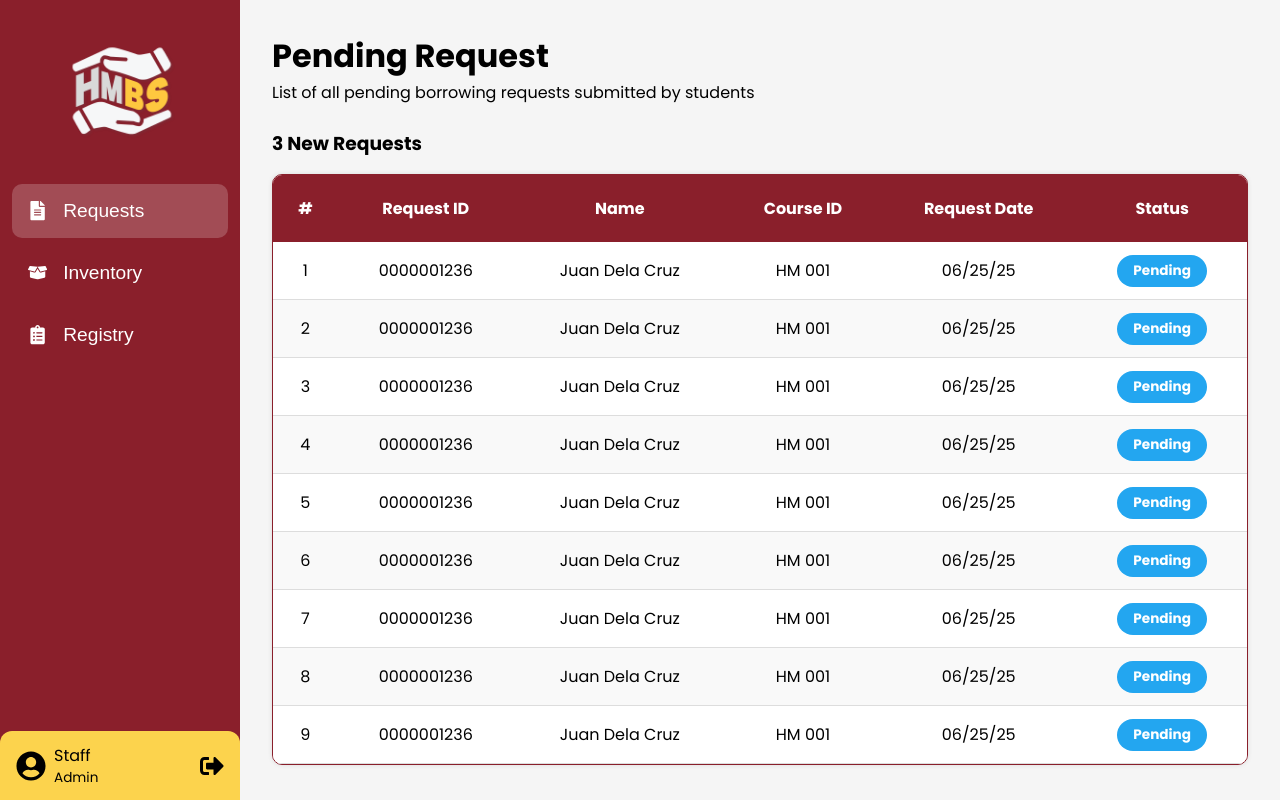
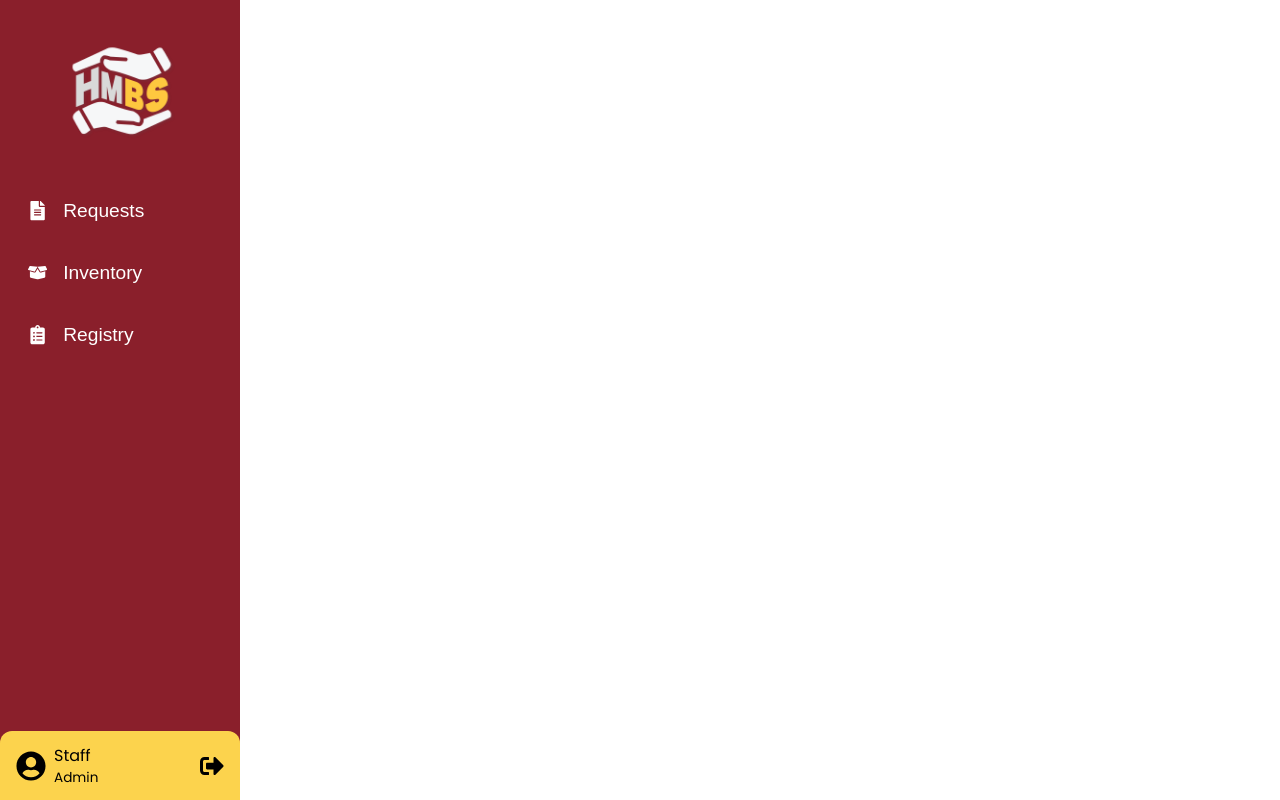
Before and after one commit to yukikaiden/hmbs-frontend-draft, a React (Vite) app in the folder borrowing-system/: page /inventory in a window 1280 px wide. Built offline with nearby package versions, Linux system fonts and the light colour scheme.

Commit message:
Added Components - Sidebar

```diff
--- a/borrowing-system/src/App.jsx
+++ b/borrowing-system/src/App.jsx
@@ -8,11 +8,12 @@ import Homepage from './pages/Homepage';
 import RequestAdminPage from "./pages/RequestAdminPage";
 import RequestInstructorPage from "./pages/RequestInstructorPage";
 import RequestDetailsAdmin from "./pages/RequestDetailsAdmin";
+import Sidebar from "./components/Sidebar";
 
 function App() {
     return (
         <div>
-            <RequestInstructorPage />
+            <Sidebar />
         </div>
     );
 }
--- /dev/null
+++ b/borrowing-system/src/components/Sidebar.jsx
@@ -0,0 +1,118 @@
+import React from 'react';
+import { FaUserCircle, FaFileAlt, FaBoxOpen, FaClipboardList, FaSignOutAlt } from 'react-icons/fa';
+import hmbsLogoWhite from '../assets/hmbs-logo-white.png';
+
+const Sidebar = ({ activePage, onLogout }) => {
+  const styles = {
+    sidebar: {
+      position: 'fixed',
+      top: 0,
+      left: 0,
+      width: '240px',
+      height: '100vh',
+      backgroundColor: '#8A1F2B',
+      color: 'white',
+      display: 'flex',
+      flexDirection: 'column',
+      justifyContent: 'space-between',
+      padding: '2rem 0rem 0rem 0rem',
+      zIndex: 1000,
+    },
+    logo: {
+      width: '120px',
+      marginBottom: '2rem',
+    },
+    navContainer: {
+      display: 'flex',
+      flexDirection: 'column',
+      alignItems: 'center',
+      width: '100%',
+    },
+    navButton: {
+      backgroundColor: 'transparent',
+      border: 'none',
+      padding: '1rem',
+      borderRadius: '10px',
+      color: 'white',
+      textAlign: 'left',
+      cursor: 'pointer',
+      fontSize: '1.2rem',
+      display: 'flex',
+      alignItems: 'center',
+      gap: '1rem',
+      width: '90%',
+      justifyContent: 'left',
+      marginBottom: '0.5rem',
+      transition: 'background-color 0.2s ease',
+    },
+    navActive: {
+      backgroundColor: 'rgba(255,255,255,0.2)',
+    },
+    sidebarBottom: {
+      backgroundColor: '#FCD34D',
+      color: 'black',
+      padding: '0.75rem 1rem',
+      borderRadius: '12px 12px 0 0',
+      display: 'flex',
+      alignItems: 'center',
+      justifyContent: 'space-between',
+    },
+    userInfo: {
+      display: 'flex',
+      alignItems: 'center',
+      gap: '0.5rem',
+    },
+    logoutIcon: {
+      cursor: 'pointer',
+      fontSize: '1.5rem',
+    },
+  };
+
+  const navItems = [
+    { name: 'Requests', icon: <FaFileAlt />, id: 'requests' },
+    { name: 'Inventory', icon: <FaBoxOpen />, id: 'inventory' },
+    { name: 'Registry', icon: <FaClipboardList />, id: 'registry' },
+  ];
+
+  return (
+    <aside style={styles.sidebar}>
+      <div style={styles.navContainer}>
+        <img src={hmbsLogoWhite} alt="HMBS Logo" style={styles.logo} />
+
+        {navItems.map((item) => (
+          <button
+            key={item.id}
+            style={{
+              ...styles.navButton,
+              ...(activePage === item.id ? styles.navActive : {}),
+            }}
+            onMouseEnter={(e) => (e.currentTarget.style.backgroundColor = 'rgba(255,255,255,0.2)')}
+            onMouseLeave={(e) => {
+              if (activePage !== item.id) e.currentTarget.style.backgroundColor = 'transparent';
+            }}
+          >
+            {item.icon}
+            {item.name}
+          </button>
+        ))}
+      </div>
+
+      <div style={styles.sidebarBottom}>
+        <div style={styles.userInfo}>
+          <FaUserCircle size={30} />
+          <div>
+            <div>Staff</div>
+            <div style={{ fontSize: '0.85rem' }}>Admin</div>
+          </div>
+        </div>
+        <FaSignOutAlt
+          style={styles.logoutIcon}
+          onClick={onLogout}
+          title="Logout"
+        />
+      </div>
+    </aside>
+  );
+};
+
+export default Sidebar;
```
